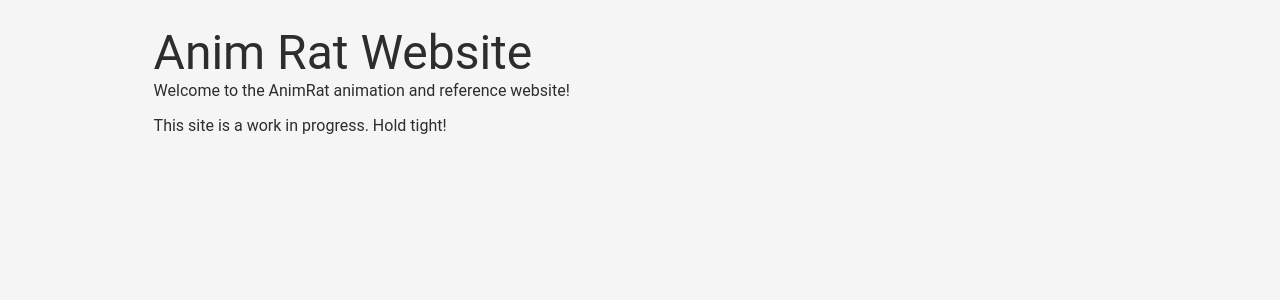
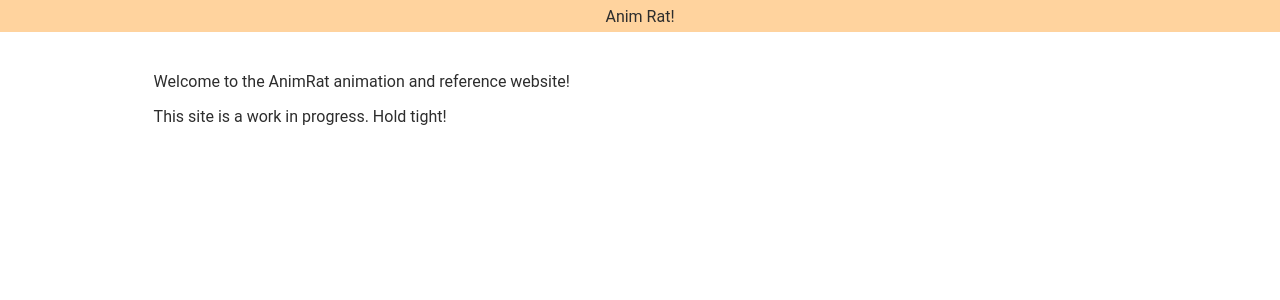
Before and after one commit to anim-rat/anim-rat.github.io, a React (Create React App) app in the folder site/: page / in a window 1280 px wide. Shown: the top 300 px of the page. Built offline with nearby package versions, Linux system fonts and the light colour scheme.

Commit message:
Rewrite for One Page

```diff
--- a/site/src/pages/Home.tsx
+++ b/site/src/contents/Introduction.tsx
@@ -1,11 +1,8 @@
-import './Home.css';
-
-export default function Home() {
+export default function Introduction() {
   return (
-    <div className="container">
-      <h1>Anim Rat Website</h1>
+    <section className="container">
       <p>Welcome to the AnimRat animation and reference website!</p>
       <p>This site is a work in progress. Hold tight!</p>
-    </div>
+    </section>
   );
 }
--- a/site/src/index.css
+++ b/site/src/index.css
@@ -9,7 +9,7 @@ body {
 	--color-loading: #ccc;
 	--color-link: #76b7f4;
 	--color-faint: #d2d2d2;
-	--color-background: #f5f5f5;
+	--color-background: #ffffff;
 	--color-navbar: #efefef;
 	--color-navbar-search-background: #fcfcfc;
 	--color-sitemap-link-background: #e4e4e4;
--- a/site/src/index.tsx
+++ b/site/src/index.tsx
@@ -1,14 +1,16 @@
 import React from 'react';
 import ReactDOM from 'react-dom/client';
 import './index.css';
-import Home from './pages/Home';
+import Introduction from './contents/Introduction';
+import Banner from './scaffold/Banner';
 
 const root = ReactDOM.createRoot(
   document.getElementById('root') as HTMLElement
 );
 root.render(
   <React.StrictMode>
-    <Home />
+    <Banner />
+    <Introduction />
   </React.StrictMode>
 );
 
--- /dev/null
+++ b/site/src/scaffold/Banner.css
@@ -0,0 +1,12 @@
+.banner {
+	width: 100%;
+	height: 2em;
+	background-color: #ffd39e;
+	display: flex;
+	align-items: center;
+	justify-content: center;
+}
+
+.banner {
+	margin-bottom: 1em;
+}
--- /dev/null
+++ b/site/src/scaffold/Banner.tsx
@@ -0,0 +1,9 @@
+import './Banner.css';
+
+export default function Banner() {
+	return (
+		<div className='banner'>
+			<p>Anim Rat!</p>
+		</div>
+	);
+}
```
Also changed, not shown: site/src/pages/Home.css (deleted), 1 other file (tests, documents, lock files or other folders).
